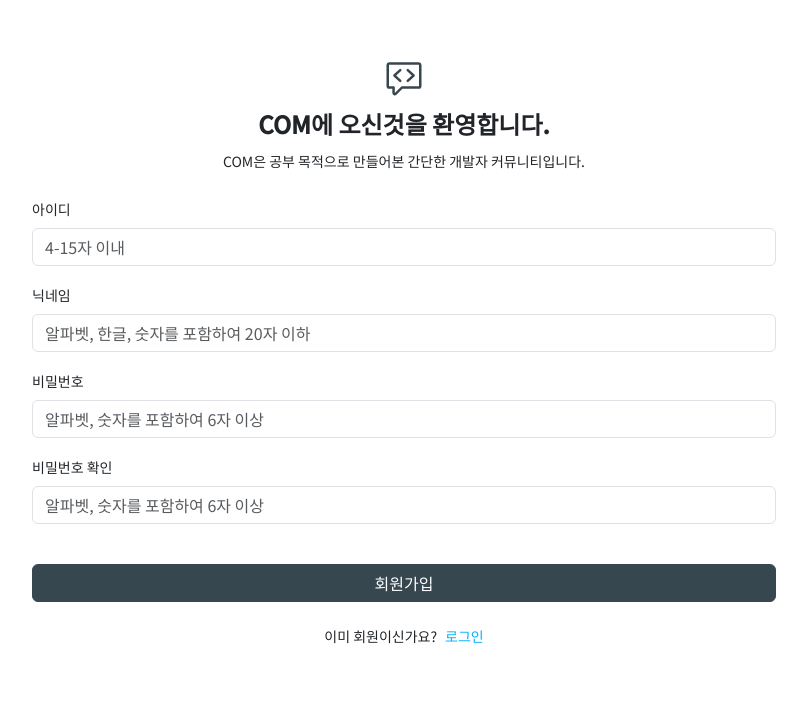
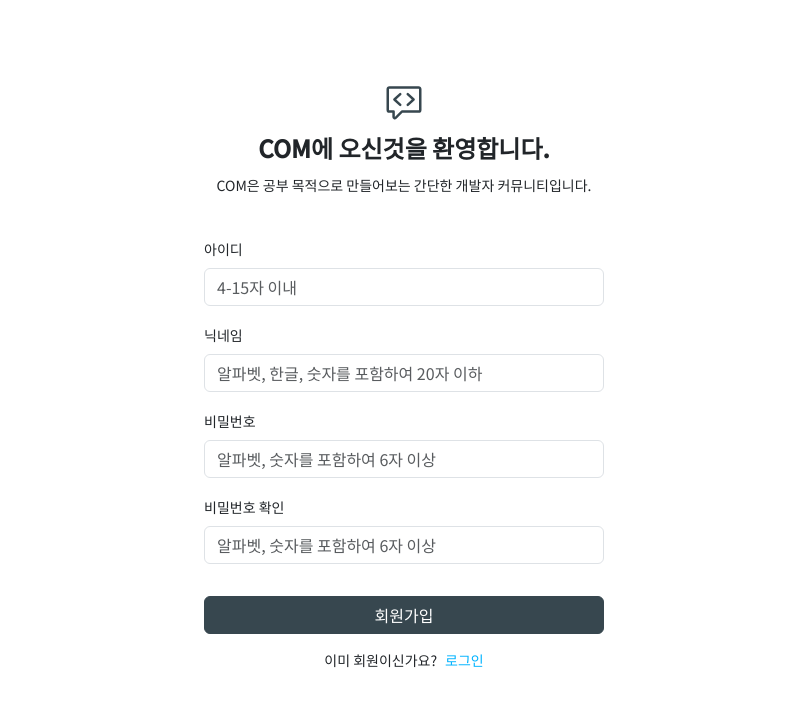
Before and after one commit to rhos0129/community-web, a React (Create React App) app: page /signup in a window 1280 px wide. Shown: the top 706 px of the page, without its empty margins (236-1043 px from the left). Built offline with nearby package versions, Linux system fonts and the light colour scheme.

Commit message:
refactor : auth에 SimpleLayout컴포넌트 추가 및 코드 스타일 정리

```diff
--- a/src/components/auth/AuthForm.jsx
+++ b/src/components/auth/AuthForm.jsx
@@ -1,32 +1,20 @@
-import React from 'react'
-import { Button, Form } from 'react-bootstrap'
+import React from "react";
+import { Button, Form } from "react-bootstrap";
 
-const SimpleForm = ({ items, buttonText }) => {
+const AuthForm = ({ items, buttonText }) => {
   return (
-    <Form className='w-100 mt-4'>
-      {
-        items.map((item, key) => (
-          <Form.Group className="mb-3" key={key}>
-            <Form.Label className='fs-sm'>{item.label}</Form.Label>
-            <Form.Control type={item.type} placeholder={item.placeholder} />
-          </Form.Group>
-        ))
-      }
-      <Button className='w-100 mt-4 bg-bluegray-800 border-bluegray-800'>{buttonText}</Button>
+    <Form className="w-100">
+      {items.map((item, key) => (
+        <Form.Group className="my-3" key={key}>
+          <Form.Label className="fs-sm">{item.label}</Form.Label>
+          <Form.Control type={item.type} placeholder={item.placeholder} />
+        </Form.Group>
+      ))}
+      <Button className="w-100 my-3 bg-bluegray-800 border-bluegray-800">
+        {buttonText}
+      </Button>
     </Form>
-  )
-}
+  );
+};
 
-SimpleForm.defaultProps = {
-  items: [
-    {
-      label: '라벨',
-      type: '타입',
-      placeholder: '필수입력'
-    },
-  ],
-  buttonText: '버튼클릭'
-
-}
-
-export default SimpleForm
+export default AuthForm;
--- a/src/components/auth/AuthPageTitle.jsx
+++ b/src/components/auth/AuthPageTitle.jsx
@@ -1,15 +1,19 @@
-import Logo from 'components/common/Logo'
-import React from 'react'
-import { Stack } from 'react-bootstrap'
+import Logo from "components/common/Logo";
+import React from "react";
+import { Stack } from "react-bootstrap";
 
-const PageTitle = () => {
+const AuthPageTitle = () => {
   return (
-    <Stack gap={1} className="w-100 mt-5 text-center">
+    <Stack gap={1} className="w-100 text-center py-4">
       <Logo center onlyLogo />
-      <h2 className='fw-bolder fs-4 text-uppercase'>com에 오신것을 환영합니다.</h2>
-      <span className='fs-sm text-uppercase'>com은 공부 목적으로 만들어본 간단한 개발자 커뮤니티입니다. </span>
+      <h2 className="fw-bolder fs-4 text-uppercase">
+        com에 오신것을 환영합니다.
+      </h2>
+      <span className="fs-sm text-uppercase">
+        com은 공부 목적으로 만들어보는 간단한 개발자 커뮤니티입니다.
+      </span>
     </Stack>
-  )
-}
+  );
+};
 
-export default PageTitle
+export default AuthPageTitle;
--- a/src/components/auth/SubLink.jsx
+++ b/src/components/auth/SubLink.jsx
@@ -1,12 +1,14 @@
-import React from 'react'
+import React from "react";
 
-const SubLink = ({text, to, href}) => {
+const SubLink = ({ text, to, href }) => {
   return (
-    <div className='mt-4 fs-sm'>
-      <span className='me-2'>{text}</span>
-      <a className='text-blue' href={href}>{to}</a>
+    <div className="text-center fs-sm">
+      <span className="me-2">{text}</span>
+      <a className="text-blue" href={href}>
+        {to}
+      </a>
     </div>
-  )
-}
+  );
+};
 
-export default SubLink
+export default SubLink;
--- /dev/null
+++ b/src/components/layout/SimpleLayout.jsx
@@ -0,0 +1,11 @@
+import React from "react";
+
+const SimpleLayout = ({ children }) => {
+  return (
+    <div className="mx-auto my-5" style={{ maxWidth: "25rem" }}>
+      {children}
+    </div>
+  );
+};
+
+export default SimpleLayout;
--- a/src/pages/auth/Login.jsx
+++ b/src/pages/auth/Login.jsx
@@ -1,32 +1,28 @@
-import React from 'react'
-import DefaultContainer from 'components/layout/DefaultContainer'
-import AuthPageTitle from 'components/auth/AuthPageTitle'
-import AuthForm from 'components/auth/AuthForm'
-import SubLink from 'components/auth/SubLink'
+import React from "react";
+import AuthPageTitle from "components/auth/AuthPageTitle";
+import AuthForm from "components/auth/AuthForm";
+import SubLink from "components/auth/SubLink";
+import SimpleLayout from "components/layout/SimpleLayout";
 
 const Login = () => {
-
   const formItems = [
     {
-      label: '아이디',
-      type: 'text'
+      label: "아이디",
+      type: "text",
     },
     {
-      label: '비밀번호',
-      type: 'password'
+      label: "비밀번호",
+      type: "password",
     },
-  ]
+  ];
 
   return (
-    <DefaultContainer>
-      <div></div>
+    <SimpleLayout>
       <AuthPageTitle />
-      <AuthForm items={formItems} buttonText='로그인' />
-      <SubLink text='아직 회원이 아니신가요?'
-        to='회원가입' href='/signup' />
-      <div></div>
-    </DefaultContainer>
-  )
-}
+      <AuthForm items={formItems} buttonText="로그인" />
+      <SubLink text="아직 회원이 아니신가요?" to="회원가입" href="/signup" />
+    </SimpleLayout>
+  );
+};
 
-export default Login
+export default Login;
--- a/src/pages/auth/SignUp.jsx
+++ b/src/pages/auth/SignUp.jsx
@@ -1,44 +1,40 @@
-import AuthPageTitle from 'components/auth/AuthPageTitle'
-import AuthForm from 'components/auth/AuthForm'
-import SubLink from 'components/auth/SubLink'
-import DefaultContainer from 'components/layout/DefaultContainer'
-import React from 'react'
+import AuthPageTitle from "components/auth/AuthPageTitle";
+import AuthForm from "components/auth/AuthForm";
+import SubLink from "components/auth/SubLink";
+import React from "react";
+import SimpleLayout from "components/layout/SimpleLayout";
 
 const SignUp = () => {
-
   const formItems = [
     {
-      label: '아이디',
-      type: 'text',
-      placeholder : '4-15자 이내',
+      label: "아이디",
+      type: "text",
+      placeholder: "4-15자 이내",
     },
     {
-      label: '닉네임',
-      type: 'text',
-      placeholder : '알파벳, 한글, 숫자를 포함하여 20자 이하',
+      label: "닉네임",
+      type: "text",
+      placeholder: "알파벳, 한글, 숫자를 포함하여 20자 이하",
     },
     {
-      label: '비밀번호',
-      type: 'password',
-      placeholder : '알파벳, 숫자를 포함하여 6자 이상',
+      label: "비밀번호",
+      type: "password",
+      placeholder: "알파벳, 숫자를 포함하여 6자 이상",
     },
     {
-      label: '비밀번호 확인',
-      type: 'password',
-      placeholder : '알파벳, 숫자를 포함하여 6자 이상',
+      label: "비밀번호 확인",
+      type: "password",
+      placeholder: "알파벳, 숫자를 포함하여 6자 이상",
     },
-  ]
+  ];
 
   return (
-    <DefaultContainer>
-      <div></div>
+    <SimpleLayout>
       <AuthPageTitle />
-      <AuthForm items={formItems} buttonText='회원가입' />
-      <SubLink text='이미 회원이신가요?'
-        to='로그인' href='/login' />
-      <div></div>
-    </DefaultContainer>
-  )
-}
+      <AuthForm items={formItems} buttonText="회원가입" />
+      <SubLink text="이미 회원이신가요?" to="로그인" href="/login" />
+    </SimpleLayout>
+  );
+};
 
-export default SignUp
+export default SignUp;
```
